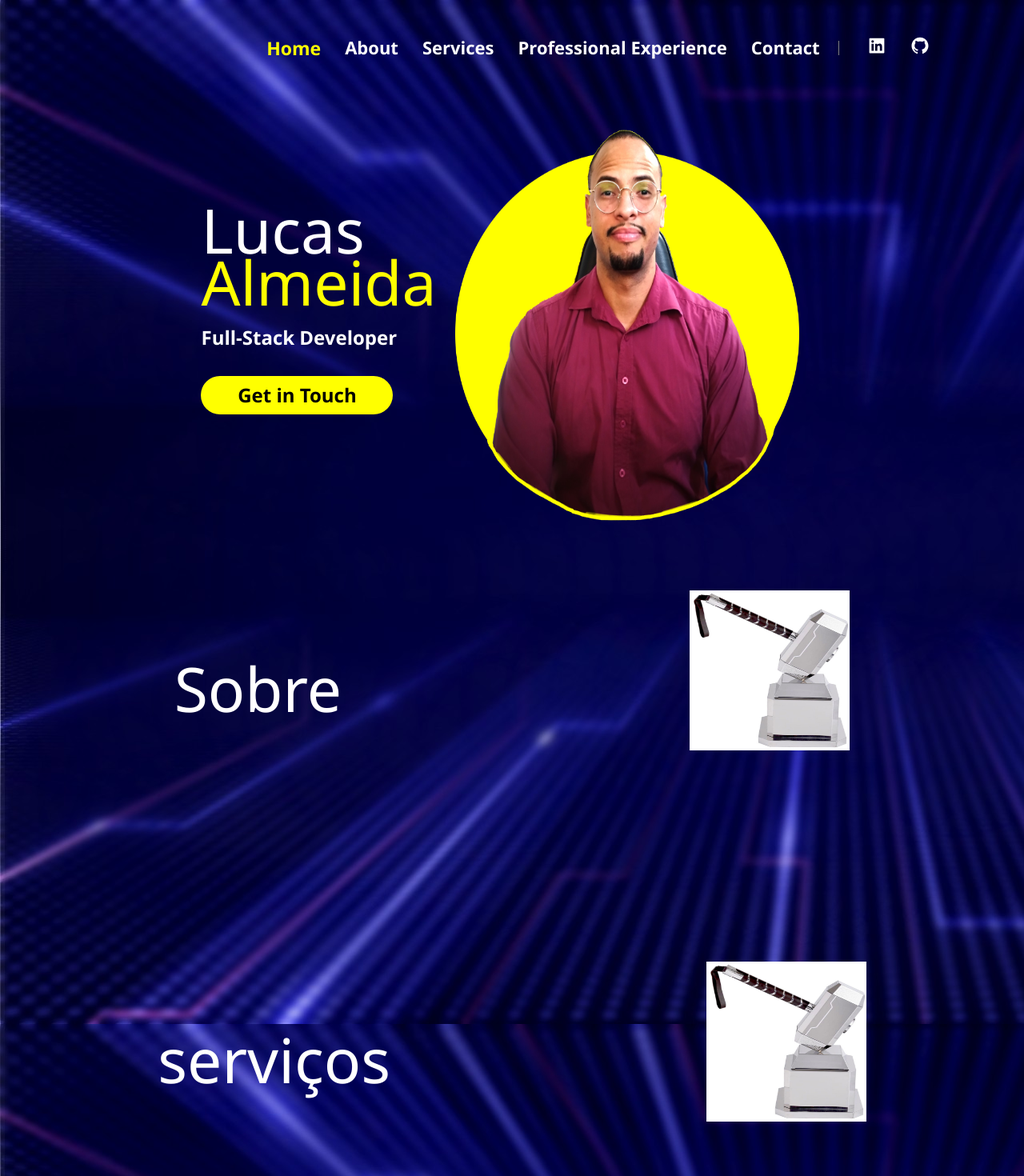
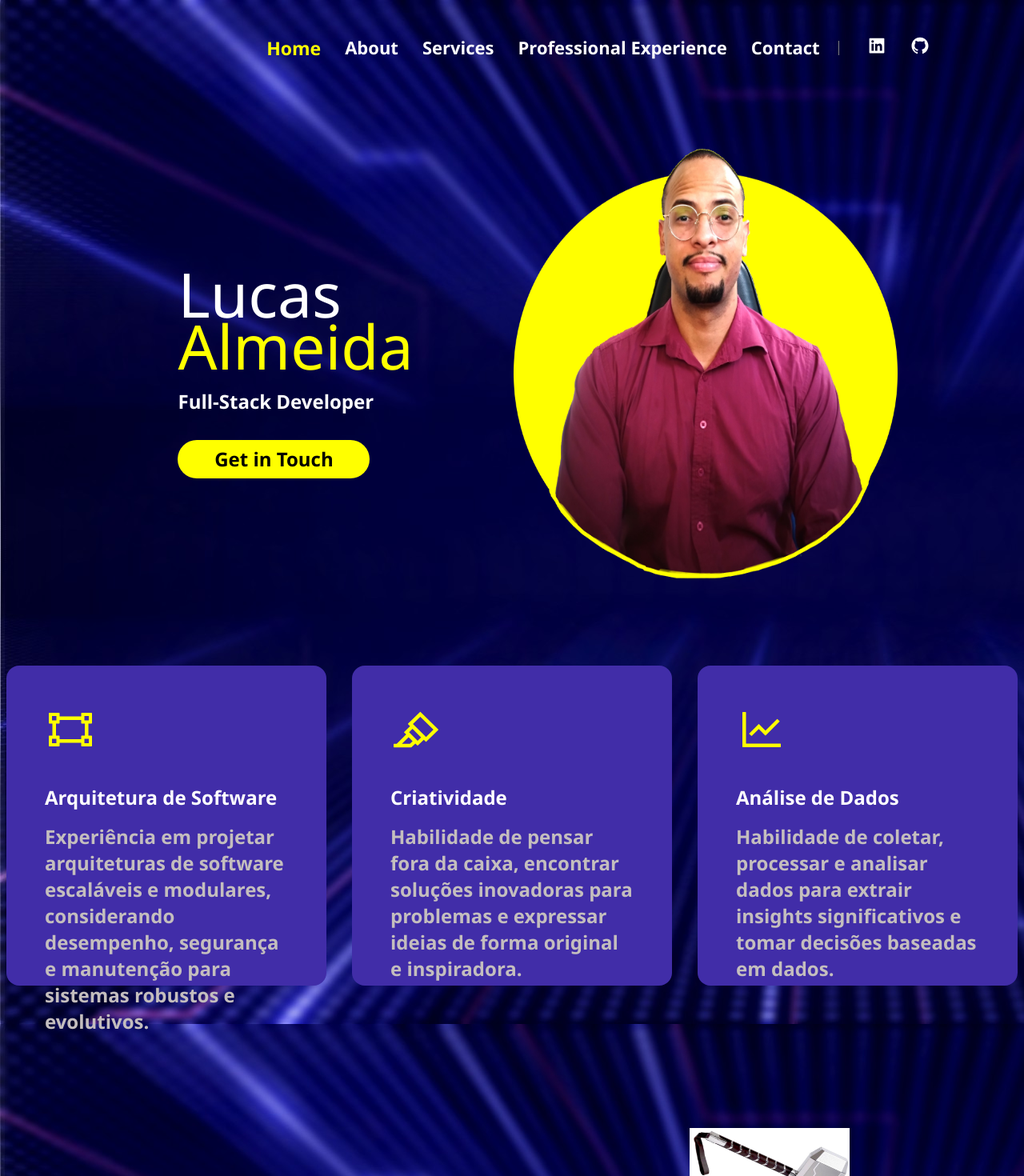
Before and after one commit to LucasPereira9/personalPortfolio, a Next.js app: page /en in a window 1280 px wide. Shown: the top 1470 px of the page at 80% size. Built offline with nearby package versions, Linux system fonts and the light colour scheme.

Commit message:
feat: skills made

```diff
--- a/src/app/[locale]/page.module.css
+++ b/src/app/[locale]/page.module.css
@@ -8,15 +8,12 @@
 .home_container {
     align-items: center;
     display: flex;
-    height: 50vh;
+    height: 70vh;
     flex-direction: row;
     justify-content: space-around;
     margin-top: 22vh;
-    margin-right: 50vh;
-    margin-left: 30vh;
-}
-.profile_picture {
-    margin-bottom: 30vh;
+    margin-left: 20vh;
+    width: 80%;
 }
 .first_name {
     font-size: 6vw;
@@ -34,3 +31,9 @@
 .button_container {
     margin-top: 4vh;
 }
+.skills_container {
+    display: flex;
+    justify-content: center;
+    flex-direction: row;
+    margin-top: 10vh;
+}
--- a/src/app/[locale]/page.tsx
+++ b/src/app/[locale]/page.tsx
@@ -5,10 +5,18 @@ import Header from '@/components/header';
 import AnimatedContainer from '@/components/animatedContainer';
 import PrimaryButton from '@/components/primaryButton';
 import { useTranslations } from 'next-intl';
+import { Skills } from '@/utils';
+import Ability from '@/components/ability';
 
 export default function Index() {
 
   const t = useTranslations('index');
+
+  const navigationOptions = Skills.map((item, index) => (
+    <AnimatedContainer key={index}>
+       <Ability icon={item.icon} title={item.title} description={item.description} />
+    </AnimatedContainer>
+));
 
   const handleScrollToSection = (id: string) => {
         const element = document.getElementById(id);
@@ -28,12 +36,13 @@ export default function Index() {
                <PrimaryButton buttonFunction={() => handleScrollToSection('contact')} title={t('Entrar em Contato')} />
             </div>
         </div>
-        <div className={styles.profile_picture}>
           <AnimatedContainer>
-          <Image width={430} height={500} src={'/assets/images/lucas_perfil.png'} alt={'profile'} />
+          <Image width={480} height={550} src={'/assets/images/lucas_perfil.png'} alt={'profile'} />
           </AnimatedContainer>
+      </div>
+        <div className={styles.skills_container}>
+              {navigationOptions}
         </div>
-      </div>
       <div  style={{height: '50vh'}} id='about' className={styles.personal_info_container}>
         <div>
             <p className={styles.first_name}>Sobre</p>
--- /dev/null
+++ b/src/components/ability/ability.module.css
@@ -0,0 +1,23 @@
+.container {
+    background-color: #412da8;
+    border-radius: 2vh;
+    width: 50vh;
+    height: 50vh;
+    margin: 2vh;
+}
+.content {
+    padding: 6vh
+}
+.icon {
+    color: #FFFF00;
+    height: 8vh;
+    width: 8vh;
+}
+.title {
+    color: white;
+    padding-top: 4vh;
+    padding-bottom: 2vh;
+}
+.description {
+    color: #c4bebe
+}
--- /dev/null
+++ b/src/components/ability/ability.structure.ts
@@ -0,0 +1,5 @@
+export interface ISkillProps {
+    icon: React.ElementType
+    title: string
+    description: string
+}
--- /dev/null
+++ b/src/components/ability/index.tsx
@@ -0,0 +1,16 @@
+import { ISkillProps } from "./ability.structure";
+import styles from './ability.module.css'
+
+
+export default function Ability(props: ISkillProps) {
+    const { icon: Icon } = props;
+    return (
+        <div className={styles.container}>
+            <div className={styles.content}>
+                <Icon className={styles.icon} />
+                <h2 className={styles.title}>{props.title}</h2>
+                <h2 className={styles.description}>{props.description}</h2>
+            </div>
+        </div>
+    )
+}
--- a/src/components/animatedContainer/animated.module.css
+++ b/src/components/animatedContainer/animated.module.css
@@ -1,7 +1,5 @@
 .animated_container {
     position: relative;
-    width: 300px;
-    height: 200px;
     perspective: 1000px;
   }
 
--- a/src/utils.ts
+++ b/src/utils.ts
@@ -1,3 +1,4 @@
+import { AiOutlineAntDesign, AiOutlineGateway, AiOutlineHighlight, AiOutlineLineChart, AiOutlineTeam } from 'react-icons/ai';
 export const navOptions = [
     {
         id: 'home',
@@ -21,3 +22,20 @@ export const navOptions = [
 
     }
 ]
+export const Skills = [
+    {
+        icon: AiOutlineGateway,
+        title: 'Arquitetura de Software',
+        description: 'Experiência em projetar arquiteturas de software escaláveis e modulares, considerando desempenho, segurança e manutenção para sistemas robustos e evolutivos.'
+    },
+    {
+        icon: AiOutlineHighlight,
+        title: 'Criatividade',
+        description: 'Habilidade de pensar fora da caixa, encontrar soluções inovadoras para problemas e expressar ideias de forma original e inspiradora.'
+    },
+    {
+        icon: AiOutlineLineChart,
+        title: 'Análise de Dados',
+        description: 'Habilidade de coletar, processar e analisar dados para extrair insights significativos e tomar decisões baseadas em dados.'
+    }
+]
```
